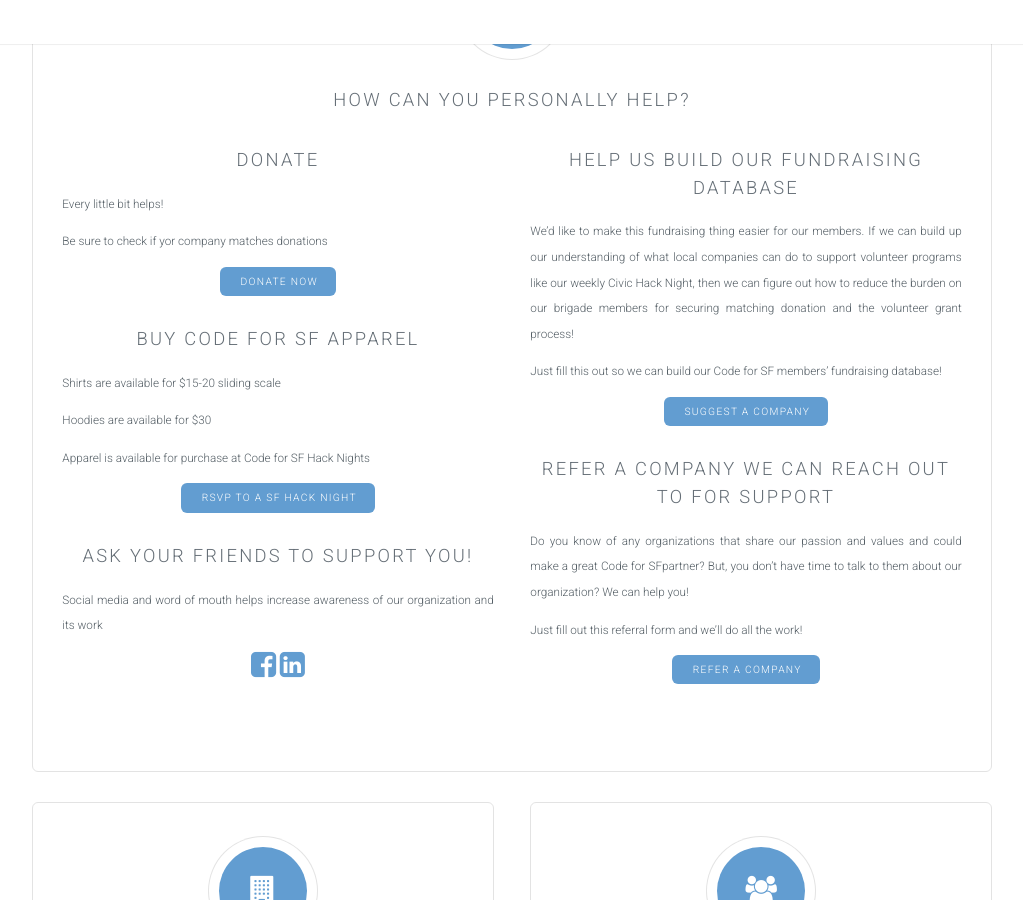
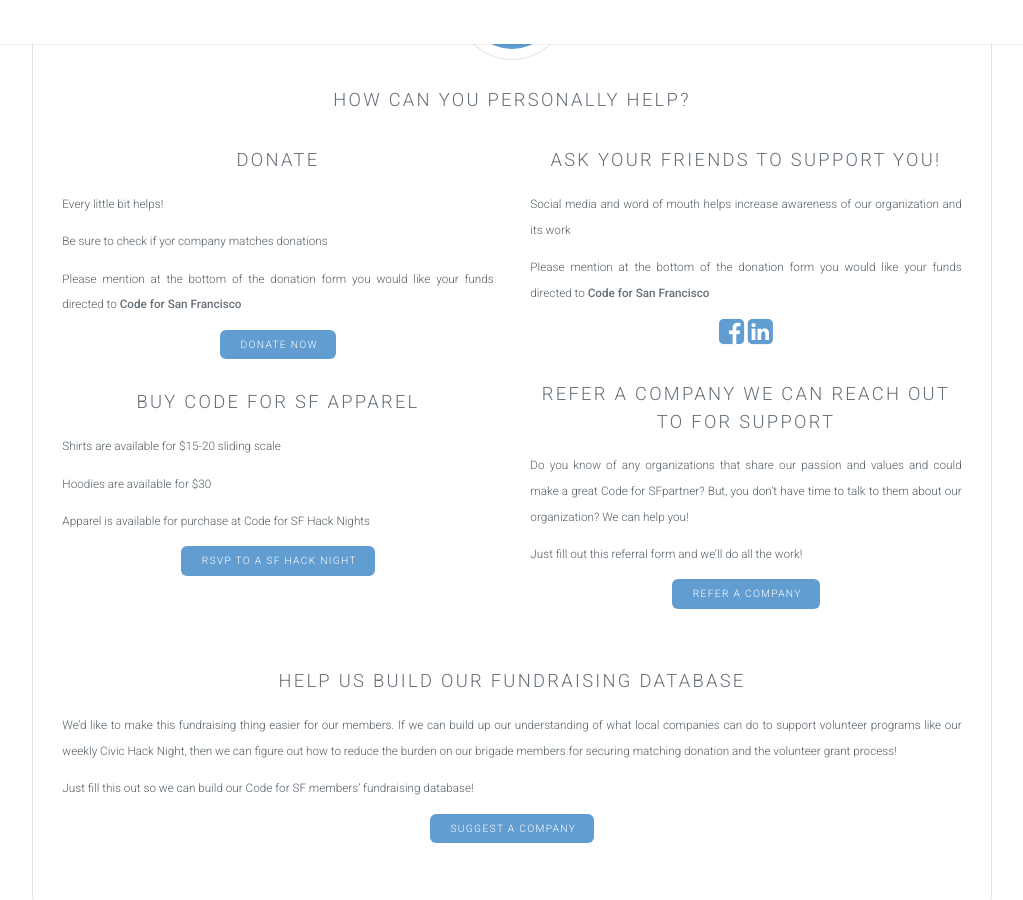
Before and after one commit to sfbrigade/fund-site, a Jekyll site: the page built from index.html, in a window 1280 px wide and 900 px high, scrolled down 776 px. Shown: the whole window, without its empty margins (128-1151 px from the left). Built offline with Jekyll 4.4.1, drawn with Linux system fonts in a browser that asks for light colours.

Commit message:
Add note to mention C4SF when donating
Also pushed build fundraiser database option lower

```diff
--- a/index.html
+++ b/index.html
@@ -17,6 +17,7 @@ layout: landing-page
                   <h3>Donate</h4>
                   <p>Every little bit helps!</p>
                   <p>Be sure to check if yor company matches donations</p>
+                  <p>Please mention at the bottom of the donation form you would like your funds directed to <strong>Code for San Francisco</strong></p>
                   <a href="https://secure.codeforamerica.org/page/contribute/" class="button small special">Donate now</a>
                 </li>
                 <li>
@@ -26,19 +27,33 @@ layout: landing-page
                   <p>Apparel is available for purchase at Code for SF Hack Nights</p>
                   <a href="http://www.meetup.com/Code-for-San-Francisco-Civic-Hack-Night/" class="button small special">RSVP to a SF Hack Night</a>
                 </li>
+              </ul>
+            </div>
+            <div class="6u">
+              <ul class="actions">
                 <li>
                   <h3>
                     Ask your friends to support you!
                   </h3>
                   <p>Social media and word of mouth helps increase awareness of our organization and its work</p>
+                  <p>Please mention at the bottom of the donation form you would like your funds directed to <strong>Code for San Francisco</strong></p>
                   <a href="https://www.facebook.com/sharer/sharer.php?u=https%3A%2F%2Fsecure.codeforamerica.org%2Fpage%2Fcontribute%2F"><i class="fa fa-facebook-square fa-2x" aria-hidden="true"></i></a>
                   <a href="https://www.linkedin.com/shareArticle?mini=true&url=https%3A%2F%2Fsecure.codeforamerica.org%2Fpage%2Fcontribute%2F&title=Code%20for%20San%20Francisco%20Donations&summary=What%20am%20I%20usually%20doing%20every%20Wednesday%20evening?%20I'm%20volunteering%20with%20Code%20for%20SF%20to%20help%20San%20Francisco!%20Code%20for%20SF%20is%20a%20great%20organization%20worth%20supporting.%20Please%20consider%20making%20a%20small%20donation%20to%20sustain%20the%20organization.&source=http%3A//codeforsanfrancisco.org/fund-site/"><i class="fa fa-linkedin-square fa-2x" aria-hidden="true"></i></a>
                 </li>
+                <li>
+                  <h3>Refer a company we can reach out to for support</h4>
+                  <p>
+                  Do you know of any organizations that share our passion and
+                  values and could make a great Code for SFpartner? But, you
+                  don’t have time to talk to them about our organization? We can
+                  help you!
+                  </p>
+                  <p>Just fill out this referral form and we’ll do all the work!</p>
+                  <a href="https://docs.google.com/forms/d/1DbRyrWN98PbxFdMYNgZ4CmF2svyluXW7KL3XGeZv-Rg/viewform" class="button small special">Refer a company</a>
+                </li>
               </ul>
             </div>
-            <div class="6u">
-            </div>
-            <div class="6u">
+            <div class="12u">
               <ul class="actions">
                 <li>
                   <h3>Help us Build our Fundraising Database</h4>
@@ -52,17 +67,6 @@ layout: landing-page
                   </p>
                   <p>Just fill this out so we can build our Code for SF members’ fundraising database!</p>
                   <a href="http://goo.gl/forms/nTDnl2beqh" class="button small special">Suggest a company</a>
-                </li>
-                <li>
-                  <h3>Refer a company we can reach out to for support</h4>
-                  <p>
-                  Do you know of any organizations that share our passion and
-                  values and could make a great Code for SFpartner? But, you
-                  don’t have time to talk to them about our organization? We can
-                  help you!
-                  </p>
-                  <p>Just fill out this referral form and we’ll do all the work!</p>
-                  <a href="https://docs.google.com/forms/d/1DbRyrWN98PbxFdMYNgZ4CmF2svyluXW7KL3XGeZv-Rg/viewform" class="button small special">Refer a company</a>
                 </li>
               </ul>
             </div>
```
